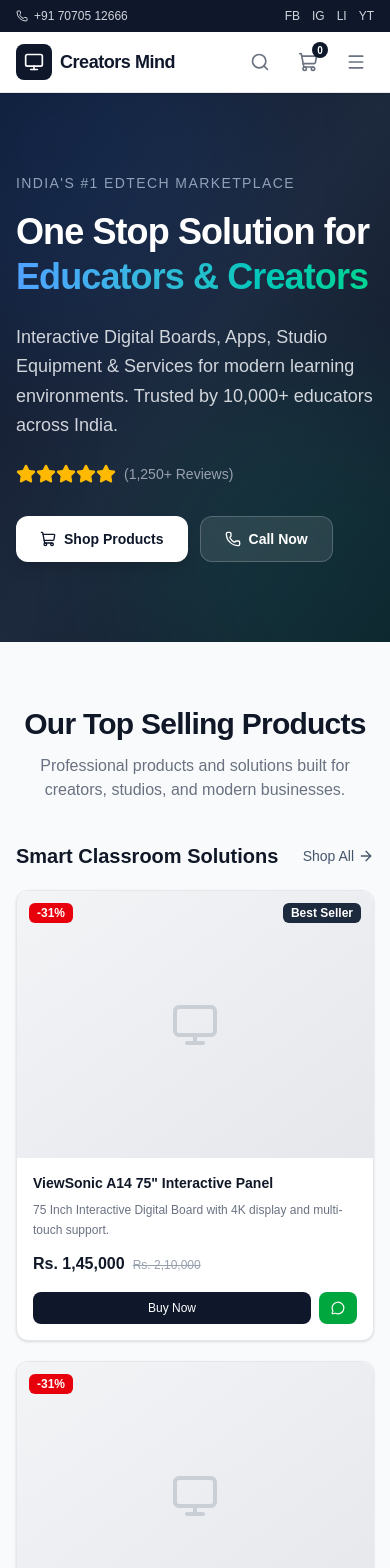
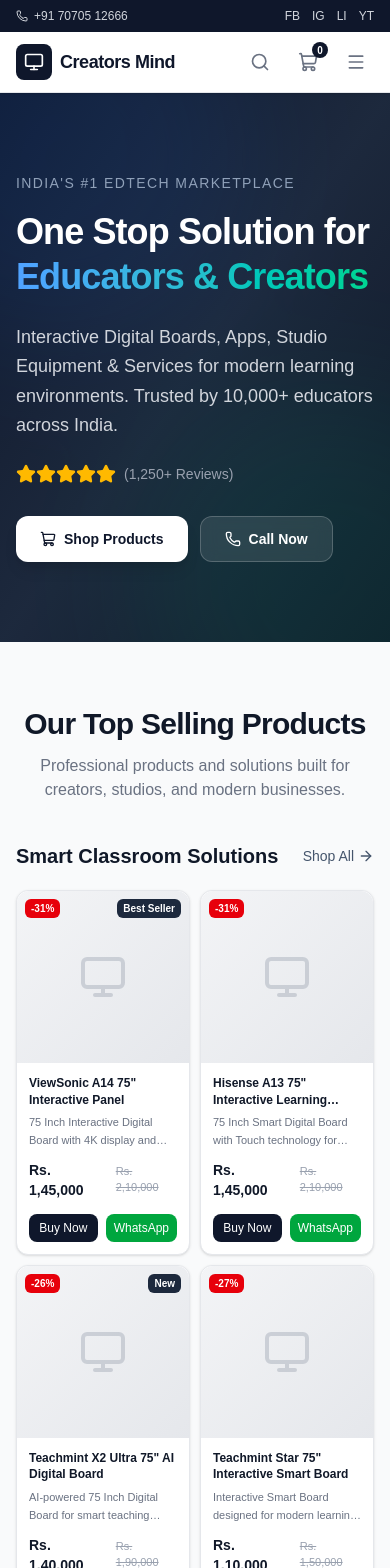
Before and after one commit to Nitecore-Solutions/Nitecore-Ecommerce, a Next.js app: page / in a window 390 px wide. Shown: the top 1568 px of the page. Built offline with nearby package versions, Linux system fonts and the light colour scheme.

Commit message:
fix: improve mobile product card responsiveness

```diff
--- a/app/page.tsx
+++ b/app/page.tsx
@@ -154,44 +154,42 @@
     : null;
 
   return (
-    <div className="group relative flex flex-col rounded-xl border border-gray-200 bg-white shadow-sm transition-all duration-300 hover:-translate-y-1 hover:shadow-lg">
-      {/* Image placeholder */}
-      <div className="relative aspect-[4/3] overflow-hidden rounded-t-xl bg-gradient-to-br from-gray-100 to-gray-200">
+    <div className="flex flex-col rounded-xl border border-gray-200 bg-white shadow-sm">
+      <div className="relative aspect-square w-full overflow-hidden rounded-t-xl bg-gradient-to-br from-gray-100 to-gray-200">
         <div className="absolute inset-0 flex items-center justify-center text-gray-400">
           <Monitor className="h-12 w-12 opacity-40" />
         </div>
         {discount && (
-          <span className="absolute left-3 top-3 rounded-md bg-red-600 px-2 py-0.5 text-xs font-semibold text-white">
+          <span className="absolute left-2 top-2 rounded-md bg-red-600 px-1.5 py-0.5 text-[10px] font-semibold text-white">
             -{discount}%
           </span>
         )}
         {product.badge && (
-          <span className="absolute right-3 top-3 rounded-md bg-slate-800 px-2 py-0.5 text-xs font-semibold text-white">
+          <span className="absolute right-2 top-2 rounded-md bg-slate-800 px-1.5 py-0.5 text-[10px] font-semibold text-white">
             {product.badge}
           </span>
         )}
       </div>
 
-      {/* Info */}
-      <div className="flex flex-1 flex-col gap-2 p-4">
-        <h3 className="line-clamp-2 text-sm font-semibold leading-snug text-gray-900 group-hover:text-slate-700">
+      <div className="flex flex-1 flex-col gap-1.5 p-3">
+        <h3 className="line-clamp-2 text-xs font-semibold leading-snug text-gray-900">
           {product.name}
         </h3>
-        <p className="line-clamp-2 text-xs leading-relaxed text-gray-500">{product.description}</p>
+        <p className="line-clamp-2 text-[11px] leading-relaxed text-gray-500">{product.description}</p>
 
         <div className="mt-auto flex items-baseline gap-2 pt-1">
-          <span className="text-base font-bold text-gray-900">Rs. {formatPrice(product.price)}</span>
+          <span className="text-sm font-bold text-gray-900">Rs. {formatPrice(product.price)}</span>
           {product.originalPrice && (
-            <span className="text-xs text-gray-400 line-through">Rs. {formatPrice(product.originalPrice)}</span>
+            <span className="text-[11px] text-gray-400 line-through">Rs. {formatPrice(product.originalPrice)}</span>
           )}
         </div>
 
         <div className="mt-2 flex gap-2">
-          <button className="flex-1 rounded-lg bg-slate-900 px-3 py-2 text-xs font-medium text-white transition-colors hover:bg-slate-700">
+          <button className="flex-1 rounded-lg bg-slate-900 px-2 py-1.5 text-xs font-medium text-white transition-colors hover:bg-slate-700">
             Buy Now
           </button>
-          <button className="flex items-center justify-center rounded-lg bg-green-600 px-3 py-2 text-xs font-medium text-white transition-colors hover:bg-green-700">
-            <MessageCircle className="h-3.5 w-3.5" />
+          <button className="flex-1 rounded-lg bg-green-600 px-2 py-1.5 text-xs font-medium text-white transition-colors hover:bg-green-700">
+            WhatsApp
           </button>
         </div>
       </div>
@@ -336,7 +334,7 @@
                 Shop All <ArrowRight className="h-4 w-4" />
               </Link>
             </div>
-            <div className="grid grid-cols-1 gap-5 sm:grid-cols-2 lg:grid-cols-4">
+            <div className="grid grid-cols-2 gap-2.5 sm:grid-cols-2 lg:grid-cols-4">
               {products.map((product) => (
                 <ProductCard key={product.name} product={product} />
               ))}
```
